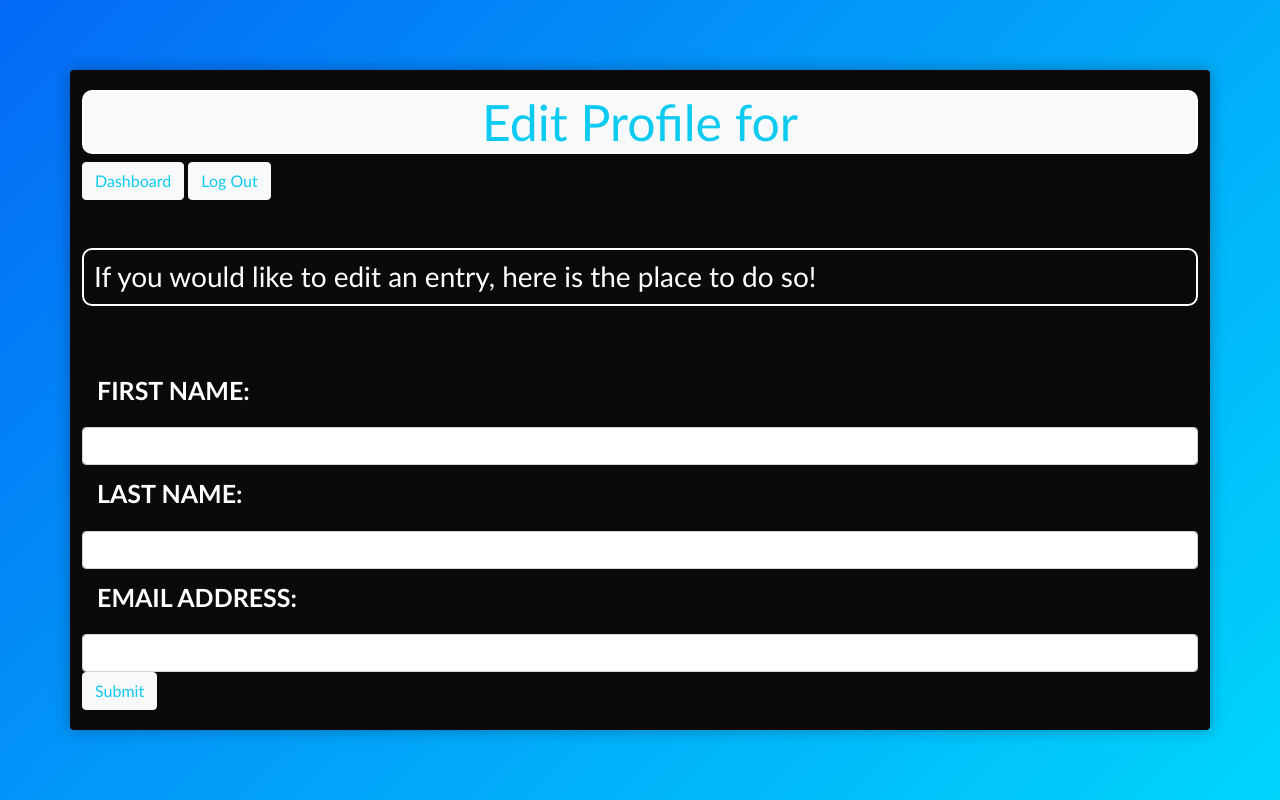
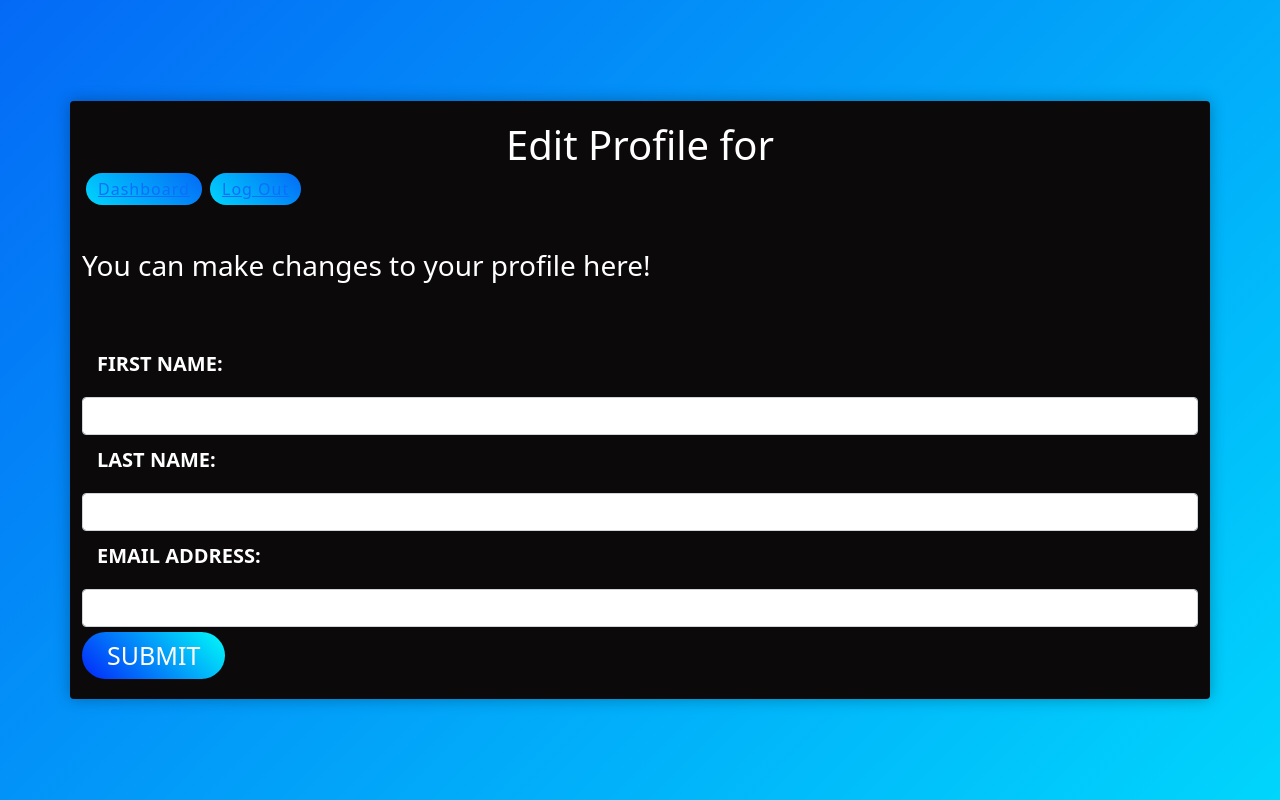
Before and after one commit to Adrianmorales1/song-review, a Flask app: template flask_app/templates/edit_profile.html in a window 1280 px wide. Run offline with Flask 2, Linux system fonts and the light colour scheme; the template is opened without the code that fills it, so the values that code supplies are empty.

Commit message:
edits
edits to register html and edit profile

```diff
--- a/flask_app/static/css/style.css
+++ b/flask_app/static/css/style.css
@@ -40,7 +40,24 @@
     position: absolute;
     bottom: 0;
     left: 8px;
+    transition: 0.3s ease ;
+
 }
+
+.switch:active{
+    border-bottom: 1px solid #12ff00;
+
+}
+
+
+.switch.active:after{
+    left:82px;
+    width: 70px;
+    background: #12ff00;
+    border-bottom: 1px solid #12ff00;
+}
+
+
 
 .login{
     padding: 5px 12px;
@@ -130,6 +147,17 @@
     cursor: pointer;
 }
 
+a.btn{
+    padding: 5px 25px;
+    background: linear-gradient(45deg, #0326f9,#01fcf9);
+    border-radius: 50px;
+    font-size: 25px;
+    text-transform: uppercase;
+    border: none;
+    margin-top: 5px;
+    cursor: pointer;
+}
+
 #btn:active {
     transform:  scale(1.01);
 }
--- a/flask_app/templates/edit_profile.html
+++ b/flask_app/templates/edit_profile.html
@@ -11,19 +11,23 @@
     <title>Edit Profile</title>
 </head>
 
-<body class="bg-info text-white" >
+<body class="" >
     <div class="container ">
 
         <div class="flex-container">
-            <h1 class="text-center text-info bg-light">Edit Profile for {{song_review.user.first_name}}</h1>
-            <div class="text-right">
-                <a class="btn btn-light text-info "href="/dashboard">Dashboard</a>
-                <a class="btn btn-light text-info " href="/logout">Log Out</a>
+            <h1 class="text-center">Edit Profile for {{song_review.user.first_name}}</h1>
+
+
+
+
+            <div class="align-right">
+                <a class="login" href="/dashboard">Dashboard</a>
+                <a class="login" href="/logout">Log Out</a>
             </div>
         </div>
         <br><br>
         <div>
-            <h3>If you would like to edit an entry, here is the place to do so!</h3>
+            <h3>You can make changes to your profile here!</h3>
         </div>
         <br><br>
         <div>
@@ -40,7 +44,7 @@
             {% endwith %}
         </div>
 
-        <form action="/locations/{{location.id}}" method="post"
+        <form action="/users/{{user.id}}" method="post"
             class="flex-container with-border majority-width">
             <div class="half-width">
                 <div class="form-group">
@@ -60,8 +64,8 @@
 
             <div class="half-width">
                 <input type="hidden" name="id" value="{{song_review.id}}">
-                <div class="form-group">
-                    <input type="submit" class="btn btn-light text-info " value="Submit">
+                <div class=" align-center form-group">
+                    <input type="submit" id="btn" value="Submit">
                 </div>
             </div>
         </form>
@@ -73,29 +77,6 @@
 </body>
 
 
-<style>
 
-    label {
-        font-size: 25px;
-    }
-
-    h3 {
-        text-size-adjust: 25px;
-        border: 2px solid white;
-        border-radius: 10px;
-        padding: 10px;
-    }
-    body {
-        font-family: 'Trebuchet MS', 'Lucida Sans Unicode', 'Lucida Grande', 'Lucida Sans', Arial, sans-serif;
-    }
-    thead th{
-    font-size: 25px;
-    }
-    h1 {
-        font-size: 50px;
-        border: 2px solid white;
-        border-radius: 10px;
-    }
-</style>
 
 </html>
```
Also changed, not shown: flask_app/templates/register.html (+10 -3 lines), 1 other file.
